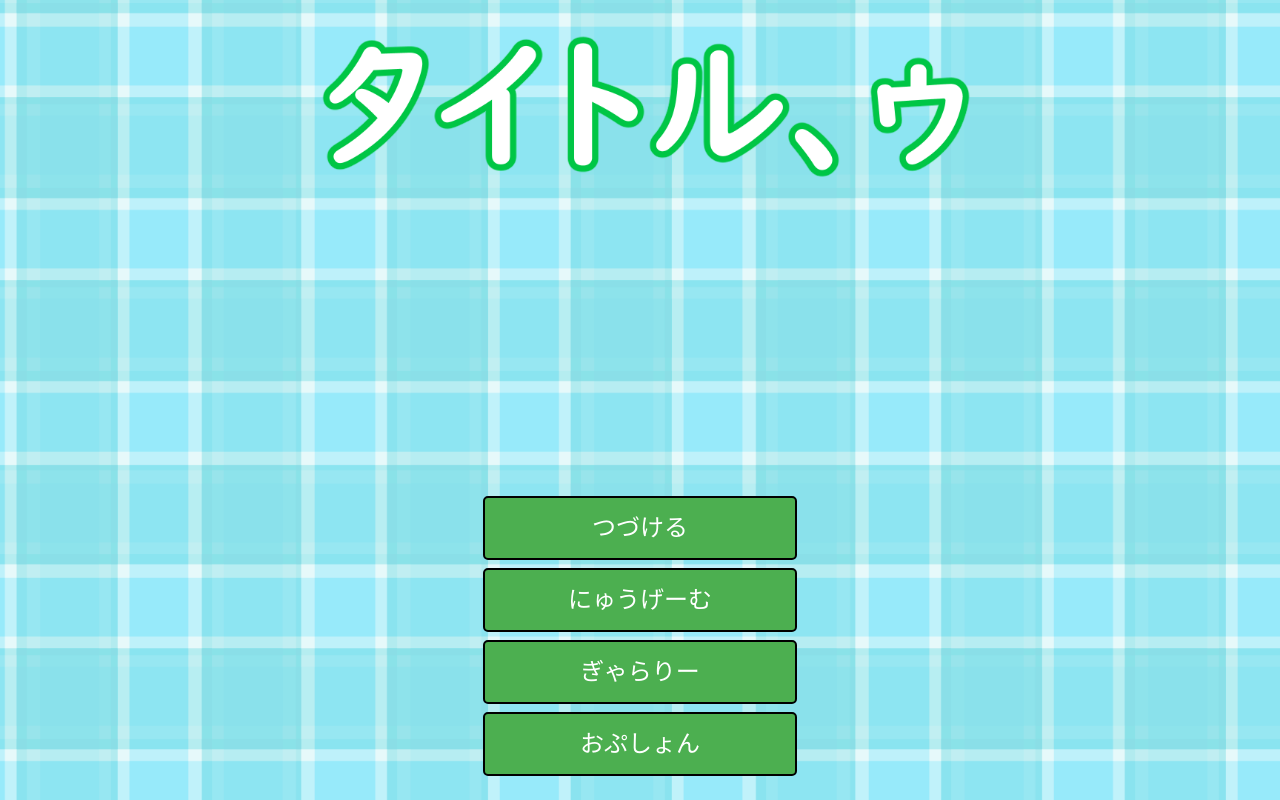
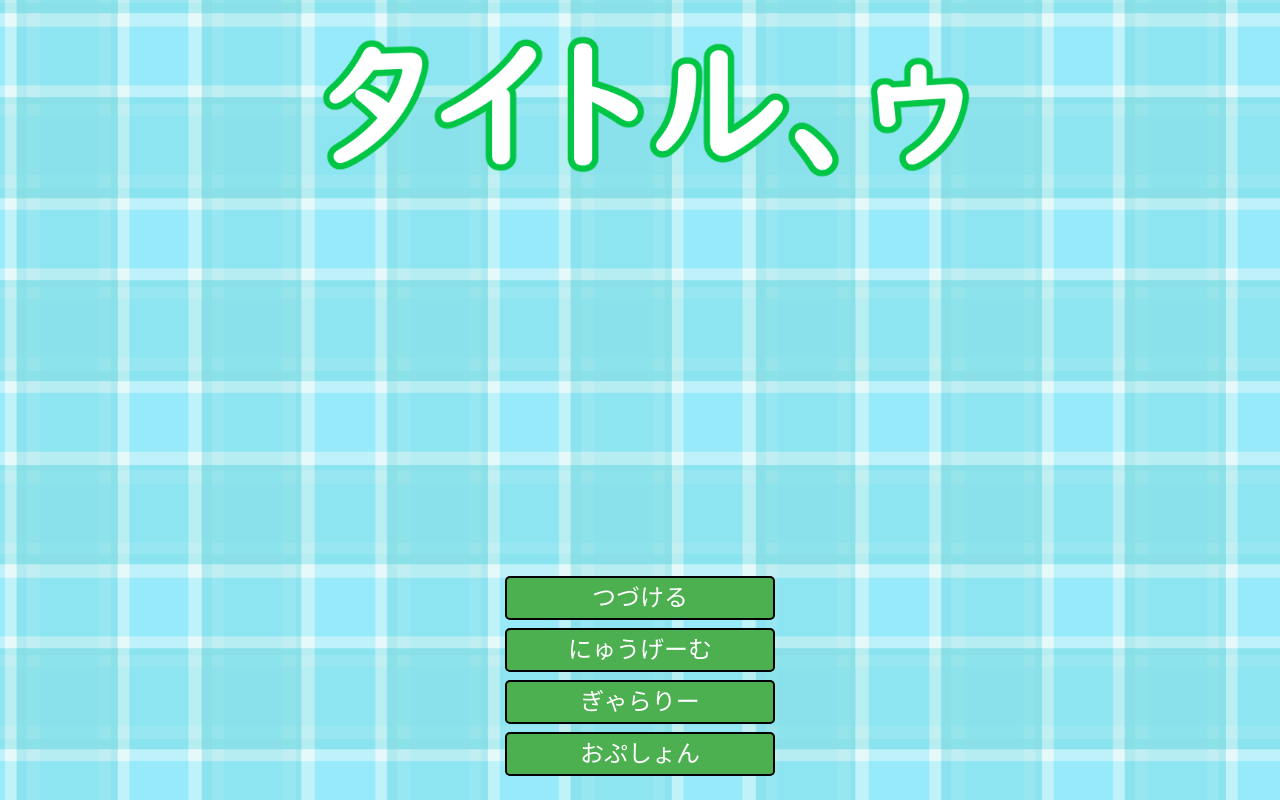
Before and after one commit to KeisukeMitome/Novelgame-with-Nextjs, a Next.js app: page / in a window 1280 px wide. Built offline with nearby package versions, Linux system fonts and the light colour scheme.

Commit message:
タイトルからセーブデータを選択し、続きからプレイ可能にしました。ボタンのスタイルを修正しました。

```diff
--- a/src/pages/index.tsx
+++ b/src/pages/index.tsx
@@ -1,14 +1,65 @@
 import React, { useState, useEffect } from "react";
 import Link from "next/link";
+import Loadcom from "../components/loadcom";
+import Manager from "../components/manager";
+import Dialogue from "../components/dialogue";
 
-interface UserData {
-  id: string;
-  name: string;
-  level: number;
-}
 
 
 const Home: React.FC = () => {
+
+  // 管理するクラス 長さは3に指定
+  const [saveData, setSaveData] = useState<Manager[]>(new Array(3).fill(null).map(() => new Manager("")));
+  const [showLoad, setShowLoad] = useState(false); // ロード画面表示・非表示
+
+  const loadButtonCliked = () => {
+    setShowLoad(true);
+  };
+
+  // コンポーネントがマウントされた時にローカルストレージからデータを読み込む
+  useEffect(() => {
+    // ローカルストレージからデータを取得
+    const savedJsonString = localStorage.getItem('userData');
+
+    if (savedJsonString) {
+      // 文字列を JSON オブジェクトに変換
+      const savedData = JSON.parse(savedJsonString);
+
+      var dialogues_0: Dialogue[] = [];
+      var dialogues_1: Dialogue[] = [];
+      var dialogues_2: Dialogue[] = [];
+
+      // 文字列化されたダイアログをクラスに戻して配列にする（セーブスロット1）
+      for (const data of savedData.Dialogue_0) {
+        const dialogue = new Dialogue(data.text, data.who, data.characters, data.whoIndex, data.back);
+        dialogues_0 = dialogues_0.concat(dialogue);
+        // console.log(dialogue.getText());
+      }
+
+      // 文字列化されたダイアログをクラスに戻して配列にする（セーブスロット1）
+      for (const data of savedData.Dialogue_1) {
+        const dialogue = new Dialogue(data.text, data.who, data.characters, data.whoIndex, data.back);
+        dialogues_1 = dialogues_1.concat(dialogue);
+      }
+
+      // 文字列化されたダイアログをクラスに戻して配列にする（セーブスロット1）
+      for (const data of savedData.Dialogue_2) {
+        const dialogue = new Dialogue(data.text, data.who, data.characters, data.whoIndex, data.back);
+        dialogues_2 = dialogues_2.concat(dialogue);
+      }
+
+      saveData[0] = new Manager(savedData.Name_0);
+      saveData[0].copyInstance(savedData.Level_0, savedData.LevelPlus_0, dialogues_0);
+      saveData[0].setSavedDateString(savedData.Date_0);
+      saveData[1] = new Manager(savedData.Name_1);
+      saveData[1].copyInstance(savedData.Level_1, savedData.LevelPlus_1, dialogues_1);
+      saveData[1].setSavedDateString(savedData.Date_1);
+      saveData[2] = new Manager(savedData.Name_2);
+      saveData[2].copyInstance(savedData.Level_2, savedData.LevelPlus_2, dialogues_2);
+      saveData[2].setSavedDateString(savedData.Date_2);
+      setSaveData(saveData);
+    }
+  }, []); // 一度だけ実行されるため、依存リストに空の配列を渡す
 
 
 
@@ -21,13 +72,51 @@ const Home: React.FC = () => {
 
         <div className='image_back_title'>
 
-          {/* <h1 className='h1_1'>ゲームしたい...🎮</h1> */}
+          <div className="center-text">
 
-          <div className="center-text">
-            <Link className='menu_button' href="/file_select">つづける</Link>
-            <Link className='menu_button' href="/new_game">にゅうげーむ</Link>
-            <Link className='menu_button' href="/gallery">ぎゃらりー</Link>
-            <Link className='menu_button' href="/option">おぷしょん</Link>
+
+            {showLoad && (
+              <div className='load'>
+                <div className="confirmation_modal">
+                  <p>ろーど</p>
+
+                  {saveData[0].getMyName() !== "" && (
+                    <>
+                      <Link href={`/game?loadSlot=${encodeURIComponent(0)}`}>
+                        <button>1. {saveData[0] && saveData[0].getMyName() !== "" ? saveData[0].getText() : '空のスロット1'}</button>
+                      </Link>
+                      <p className='savedDate'>{saveData[0].getSavedDate()}</p>
+                    </>
+                  )}
+
+                  {saveData[1].getMyName() !== "" && (
+                    <>
+                      <Link href={`/game?loadSlot=${encodeURIComponent(1)}`}>
+                        <button>2. {saveData[1] && saveData[1].getMyName() !== "" ? saveData[1].getText() : '空のスロット2'}</button>
+                      </Link>
+                      <p className='savedDate'>{saveData[1].getSavedDate()}</p>
+                    </>
+                  )}
+
+                  {saveData[2].getMyName() !== "" && (
+                    <>
+                      <Link href={`/game?loadSlot=${encodeURIComponent(2)}`}>
+                        <button>3. {saveData[2] && saveData[2].getMyName() !== "" ? saveData[2].getText() : '空のスロット3'}</button>
+                      </Link>
+                      <p className='savedDate'>{saveData[2].getSavedDate()}</p>
+                    </>
+                  )}
+
+                  <button className='menu_button' onClick={() => setShowLoad(false)}>とじる</button>
+                </div>
+              </div>
+            )}
+
+            {/* <Link className='menu_button' href="/file_select">つづける</Link> */}
+            <button className='menu_button' onClick={() => loadButtonCliked()}>つづける</button>
+            <button className='menu_button' onClick={() => window.location.href = "/new_game"}>にゅうげーむ</button>
+            <button className='menu_button' onClick={() => window.location.href = "/gallery"}>ぎゃらりー</button>
+            <button className='menu_button' onClick={() => window.location.href = "/option"}>おぷしょん</button>
           </div>
 
         </div>
--- a/src/styles/globals.css
+++ b/src/styles/globals.css
@@ -8,30 +8,17 @@
     background-color: #4CAF50;
     color: white;
     /* outline: 2px solid black; */
+    padding: 0px 20px;
     border: 2px solid black;
-    padding: 10px 20px;
     text-align: center;
-    line-height: 40px;
-    /* heightとそろえる */
+    line-height: 40px; /*
+    heightとそろえる */
     text-decoration: none;
-    display: inline-block;
     font-size: 24px;
     margin: 4px 2px;
     cursor: pointer;
     border-radius: 5px;
-    display: block;
-    /* 改行 */
-
-    display: flex;
-    /* Flexbox を有効にする */
-    align-items: center;
-    /* 垂直方向に中央揃え */
-    justify-content: center;
-    /* 水平方向に中央揃え */
-
-    /* ボタンの横幅と縦幅を指定 */
     width: 270px;
-    height: 40px;
 }
 .menu_button:hover {
     background-color: #51eec7;
```
Also changed, not shown: src/pages/game.tsx (+44 -0 lines).
